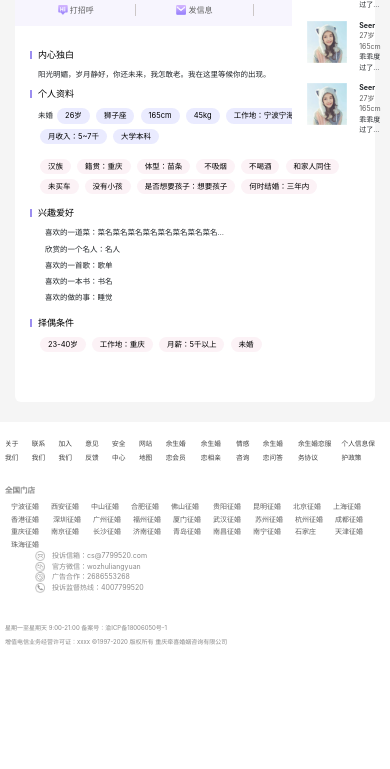
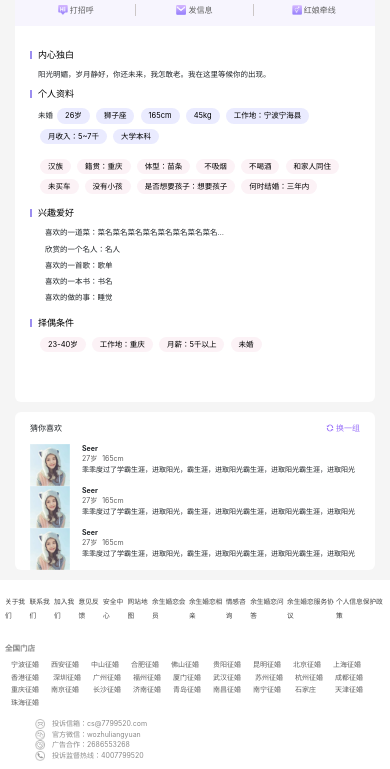
Before and after one commit to wmj-git/responsive_page, a plain HTML site: page online_detail.html in a window 390 px wide. Shown: the part 216-985 px from the top of the page. Before the commit the page ends 912 px from the top, so only its background shows below. Drawn offline with Linux system fonts and the light colour scheme.

Commit message:
适配-移动端

```diff
--- a/style/_footer.scss
+++ b/style/_footer.scss
@@ -71,6 +71,7 @@
       font-size: .7rem;
       & .city_footer{
         padding: 0;
+        margin-bottom: 1rem;
         & .city_name{
           & button {
             border: none;
@@ -101,4 +102,8 @@
     height: 2.8rem;
     line-height: 1.4rem;
   }
+  ._footer .footer_nav ul li {
+    margin: 0;
+    padding: 0;
+  }
 }
--- a/style/online_detail.scss
+++ b/style/online_detail.scss
@@ -1,7 +1,8 @@
 @charset "UTF-8";
-.online_detail_container{
-background-color: #f5f5f5;
+.online_detail_container {
+  background-color: #f5f5f5;
 }
+
 .online_body {
   background-color: #fff;
   & .online_detail_bg {
@@ -317,6 +318,13 @@ background-color: #f5f5f5;
         }
       }
     }
+    & .detail_right {
+      width: 100% !important;
+      border-radius: 6px;
+      position: relative !important;
+      top: 1rem;
+      margin-left: 0 !important;
+    }
   }
 }
 
```
Also changed, not shown: style/common.css, style/online_detail.css, 2 other files.
